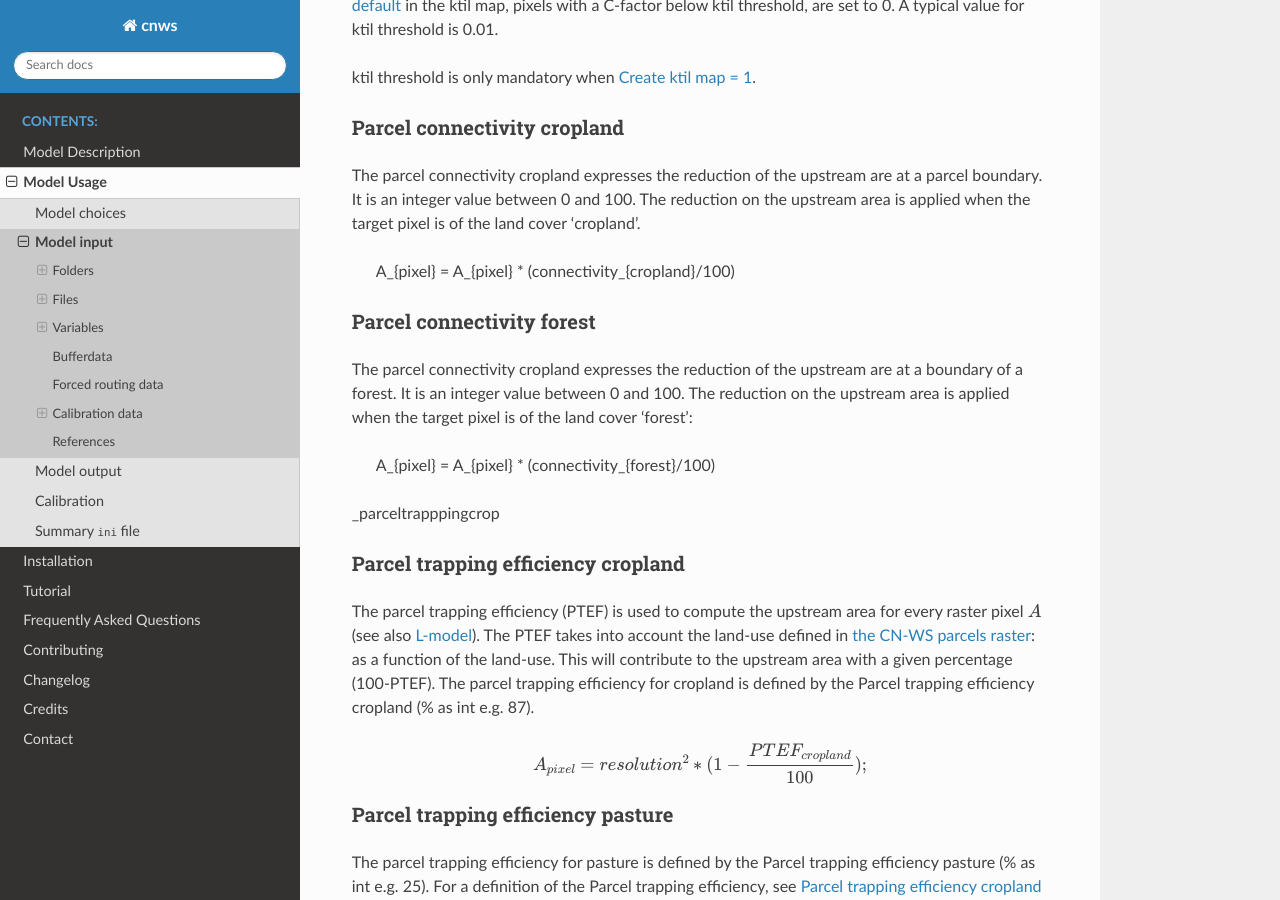
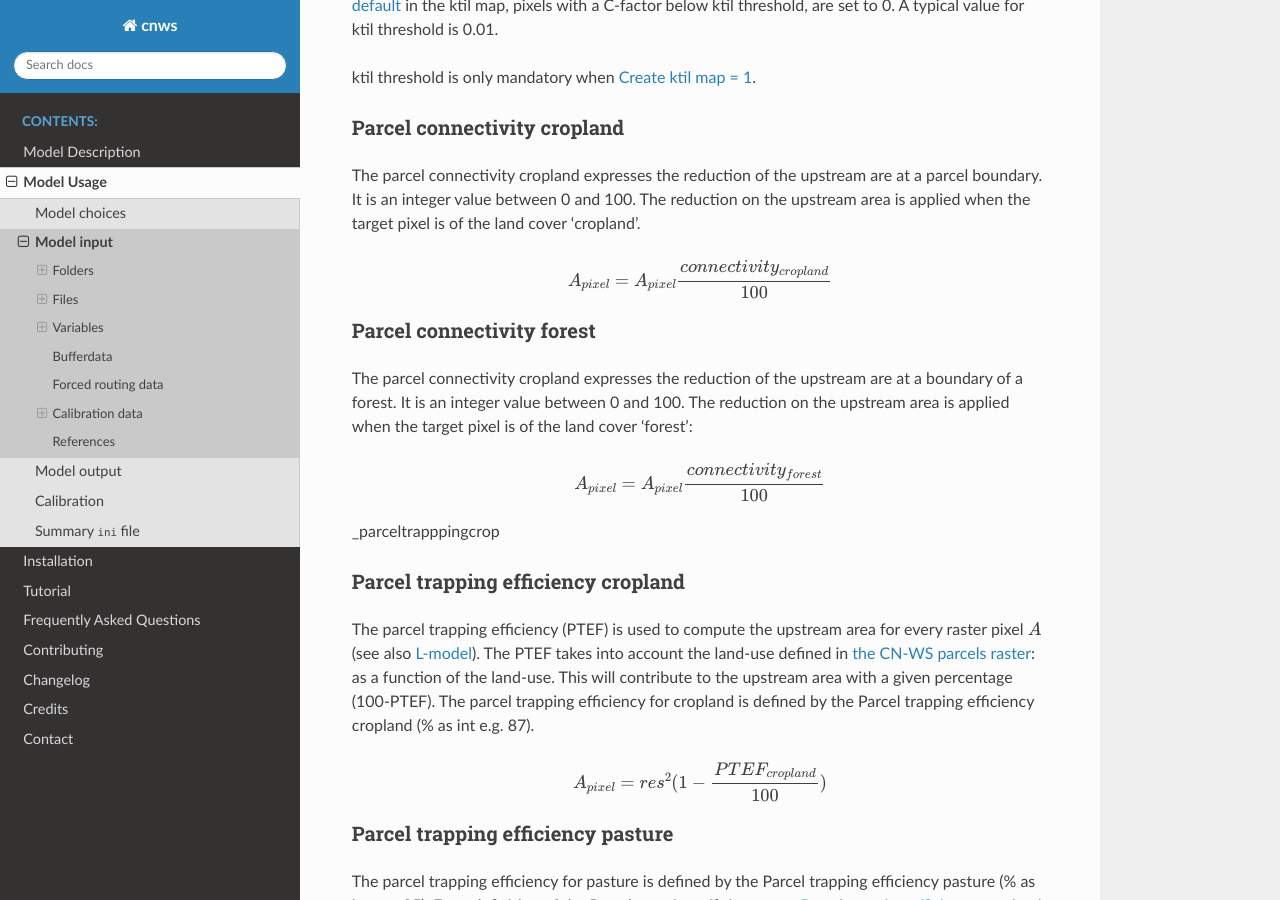
Before and after one commit to watem-sedem/watem-sedem, a Sphinx documentation site: the page built from docs/input.rst, in a window 1280 px wide and 900 px high, scrolled down 10637 px. Built offline with Sphinx 7.4.7 and the Read the Docs theme 2.0.0, drawn with Linux system fonts in a browser that asks for light colours.

Commit message:
fix formatting for sphinx

```diff
--- a/docs/input.rst
+++ b/docs/input.rst
@@ -580,7 +580,9 @@ at a parcel boundary. It is an integer value between 0 and 100. The reduction
 on the upstream area is applied when the target pixel is of the land cover
 'cropland'.
 
-      A_{pixel} =  A_{pixel} * (connectivity_{cropland}/100)
+.. math::
+
+      A_{pixel} =  A_{pixel}\frac{connectivity_{cropland}}{100}
 
 
 .. _parcelconnforest:
@@ -593,7 +595,9 @@ at a boundary of a forest. It is an integer value between 0 and 100. The
 reduction on the upstream area is applied when the target pixel is of the
 land cover 'forest':
 
-      A_{pixel} =  A_{pixel} * (connectivity_{forest}/100)
+.. math::
+
+      A_{pixel} =  A_{pixel}\frac{connectivity_{forest}}{100}
 
 
 _parceltrapppingcrop
@@ -612,7 +616,7 @@ defined by the Parcel trapping efficiency cropland (% as int e.g. 87).
 
 .. math::
 
-      A_{pixel} =  resolution^2 * (1-\frac{PTEF_{cropland}}{100});
+      A_{pixel} =  res^2(1-\frac{PTEF_{cropland}}{100})
 
 .. _parceltrappingpasture:
 
```
